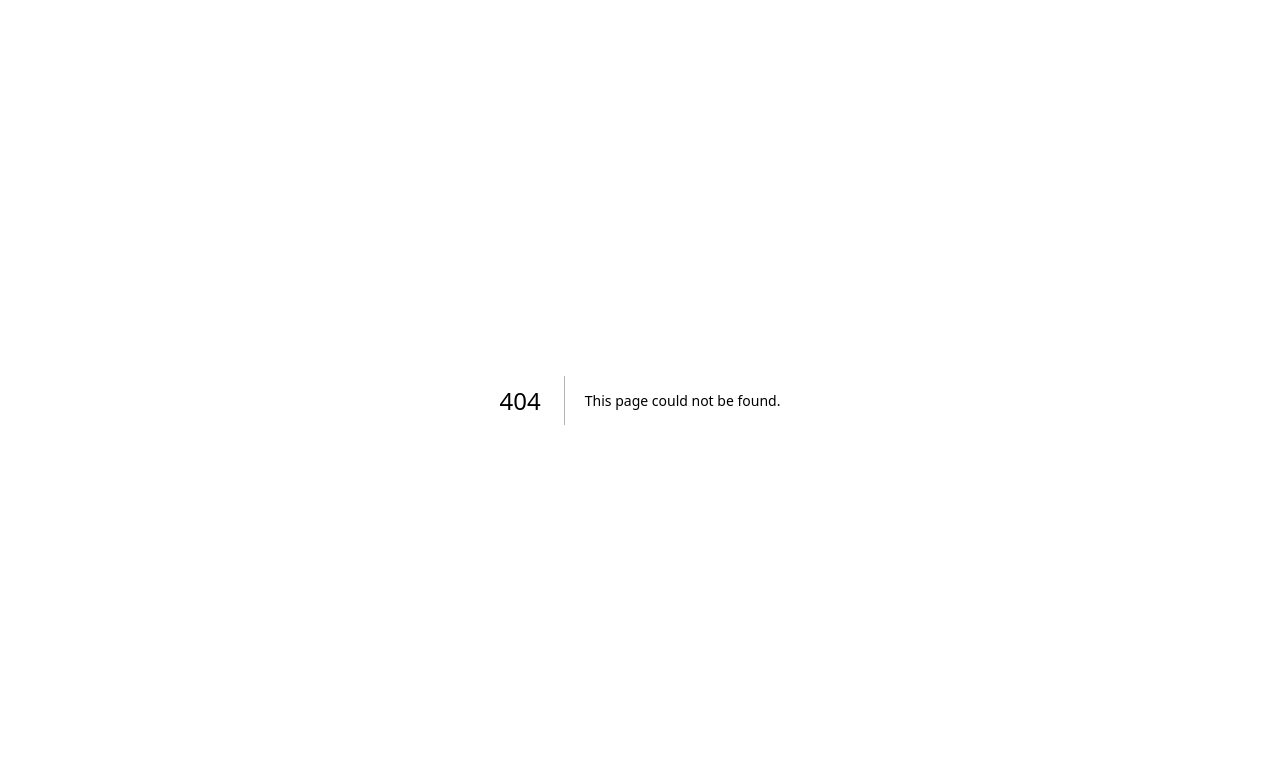
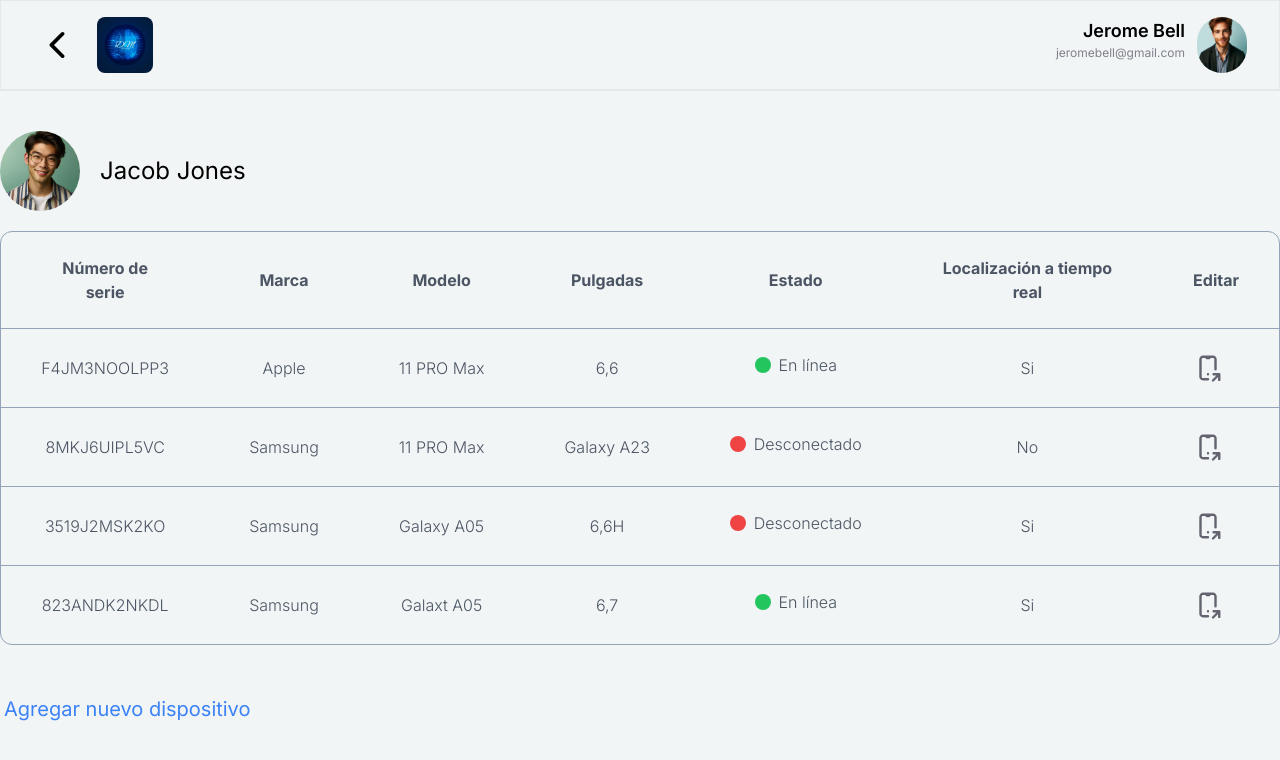
Before and after one commit to EliumNova/dumont, a Next.js app in the folder frontend/: page /admin/customerMenu/DispositivosMenu in a window 1280 px wide. Before the commit this address had no page. Shown: the top 760 px of the page. Built offline with nearby package versions, Linux system fonts and the light colour scheme.

Commit message:
agrego pantalla de dispositivos y componentes

```diff
--- /dev/null
+++ b/frontend/app/admin/customerMenu/DispositivosMenu/components/DevicesTable.jsx
@@ -0,0 +1,96 @@
+import Image from 'next/image';
+import Link from 'next/link';
+
+export default function DevicesTable({ devices }) {
+  return (
+    <div className="grid items-center gap-5">
+      <div className="flex gap-5 items-center">
+        <Image
+          width={100}
+          height={100}
+          src={'/UserIcon1.jpeg'}
+          alt="DuMont Logo"
+          className="rounded-full w-15 md:w-20 transition-all duration-150"
+        />
+        <h2 className="text-2xl">Jacob Jones</h2>
+      </div>
+
+      <div className="rounded-xl overflow-hidden border border-black border-slate-400">
+        <table className="min-w-full border-collapse">
+          <thead className="font-medium text-gray-600">
+            <tr>
+              <th scope="col" className="px-10 py-6 text-center ">
+                Número de serie
+              </th>
+              <th scope="col" className="px-10 py-6 text-center ">
+                Marca
+              </th>
+              <th scope="col" className="px-10 py-6 text-center ">
+                Modelo
+              </th>
+              <th scope="col" className="px-10 py-6 text-center ">
+                Pulgadas
+              </th>
+              <th scope="col" className="px-10 py-6 text-center ">
+                Estado
+              </th>
+              <th scope="col" className="px-10 py-6 text-center ">
+                Localización a tiempo real
+              </th>
+              <th scope="col" className="px-10 py-6 text-center ">
+                Editar
+              </th>
+            </tr>
+          </thead>
+          <tbody>
+            {devices.map((device, index) => (
+              <tr
+                key={index}
+                className="border-t border-slate-400 text-gray-600 font-light"
+              >
+                <td className="whitespace-nowrap px-10 py-6 text-center">
+                  {device.numSerie}
+                </td>
+                <td className="whitespace-nowrap px-10 py-6 text-center">
+                  {device.marca}
+                </td>
+                <td className="whitespace-nowrap px-10 py-6 text-center">
+                  {device.modelo}
+                </td>
+                <td className="whitespace-nowrap px-10 py-6 text-center">
+                  {device.pulgadas}
+                </td>
+                <td className="whitespace-nowrap px-10 py-6 text-center flex justify-center gap-2 items-center">
+                  <div
+                    className={`w-4 h-4 rounded-full ${
+                      device.estado === 'true' ? 'bg-green-500' : 'bg-red-500'
+                    }`}
+                  ></div>
+                  {device.estado === 'true' ? 'En línea' : 'Desconectado'}
+                </td>
+                <td className="whitespace-nowrap px-10 py-6 text-center">
+                  {device.ubicacion}
+                </td>
+                <td className="whitespace-nowrap px-10 py-6 text-center">
+                  <Image
+                    src="/svg/deviceIcon.svg"
+                    width={30}
+                    height={30}
+                    priority
+                  />
+                </td>
+              </tr>
+            ))}
+          </tbody>
+        </table>
+      </div>
+      <Link
+        href="/admin/userRegistration"
+        className="p-1 text-blue-500 flex items-center text-xl"
+      >
+        <imhhg src="/svg/addNewUser.svg" className="h-20"></imhhg>
+        Agregar nuevo dispositivo
+      </Link>
+    </div>
+  );
+}
--- /dev/null
+++ b/frontend/app/admin/customerMenu/DispositivosMenu/page.js
@@ -0,0 +1,46 @@
+import DevicesTable from './components/DevicesTable';
+
+function DispositivosMenu() {
+  const devices = [
+    {
+      numSerie: 'F4JM3NOOLPP3',
+      marca: 'Apple',
+      modelo: '11 PRO Max',
+      pulgadas: '6,6',
+      estado: 'true',
+      ubicacion: 'Si',
+    },
+    {
+      numSerie: '8MKJ6UIPL5VC',
+      marca: 'Samsung',
+      modelo: '11 PRO Max',
+      pulgadas: 'Galaxy A23',
+      estado: 'false',
+      ubicacion: 'No',
+    },
+    {
+      numSerie: '3519J2MSK2KO',
+      marca: 'Samsung',
+      modelo: 'Galaxy A05',
+      pulgadas: '6,6H',
+      estado: 'false',
+      ubicacion: 'Si',
+    },
+    {
+      numSerie: '823ANDK2NKDL',
+      marca: 'Samsung',
+      modelo: 'Galaxt A05',
+      pulgadas: '6,7',
+      estado: 'true',
+      ubicacion: 'Si',
+    },
+  ];
+
+  return (
+    <div className="container mx-auto py-10">
+      <DevicesTable devices={devices}></DevicesTable>
+    </div>
+  );
+}
+
+export default DispositivosMenu;
--- a/package.json
+++ b/package.json
@@ -13,5 +13,8 @@
   "license": "ISC",
   "devDependencies": {
     "concurrently": "^9.0.0"
+  },
+  "dependencies": {
+    "next": "^14.2.13"
   }
 }
```
Also changed, not shown: frontend/app/page.js (+7 -6 lines), frontend/public/svg/deviceIcon.svg (added), 1 other file (tests, documents, lock files or other folders).
